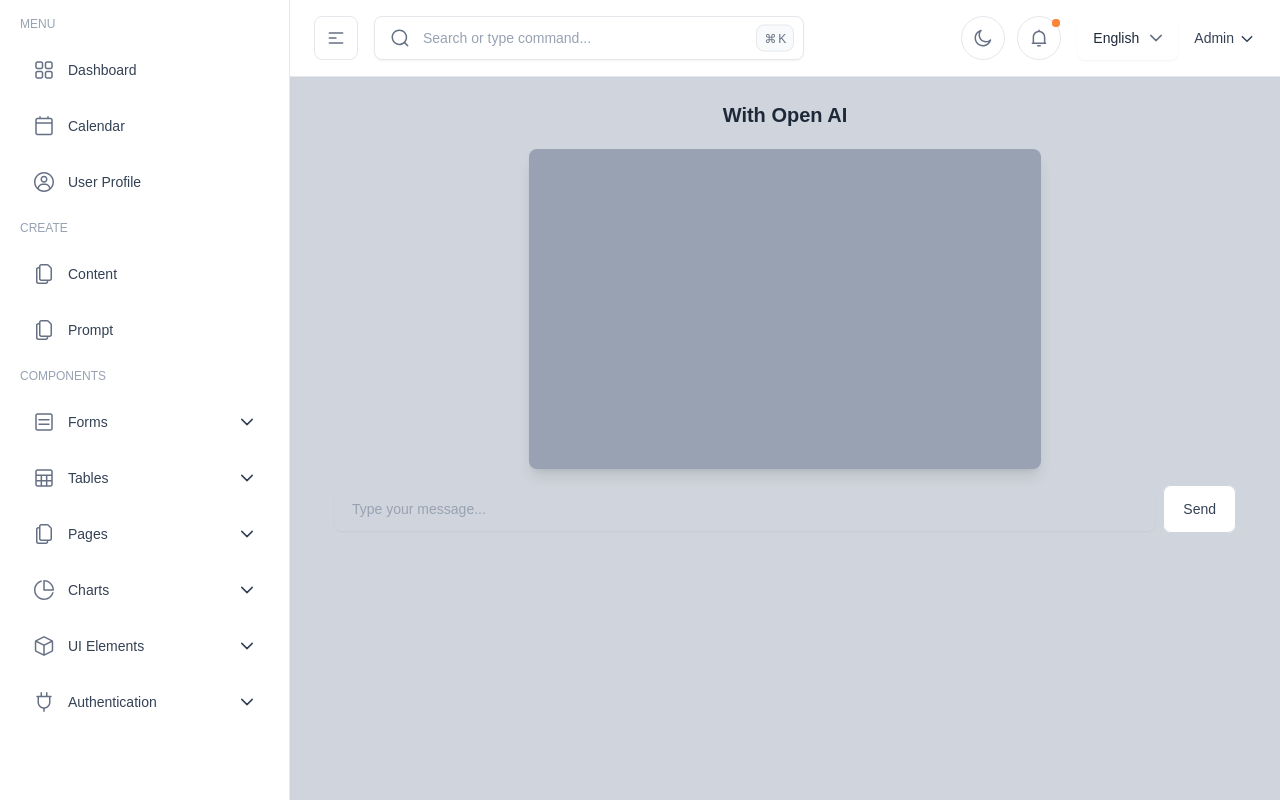
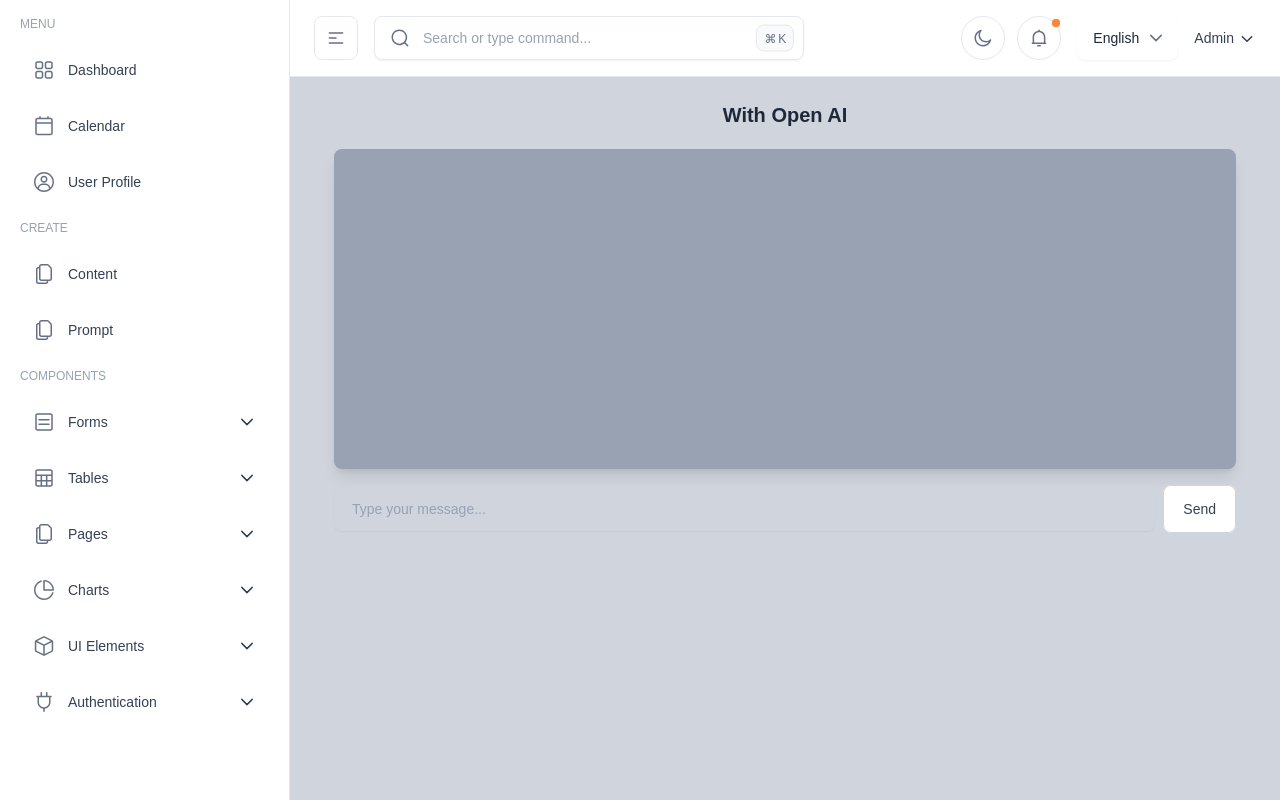
Before and after one commit to lletter12/cms, a Next.js app: page /en/create/prompt in a window 1280 px wide. Built offline with nearby package versions, Linux system fonts and the light colour scheme.

Commit message:
10th commit

```diff
--- a/src/app/[locale]/(sidebar)/calendar/page.tsx
+++ b/src/app/[locale]/(sidebar)/calendar/page.tsx
@@ -3,7 +3,7 @@ import {PageBreadcrumb} from "@/components/common/PageBreadCrumb";
 
 export default function Page () {
     return (
-        <div>
+        <div className={"size-full"}>
             <PageBreadcrumb pageTitle="Calendar" />
             <Calendar />
         </div>
--- a/src/components/llm/OpenAiChat.tsx
+++ b/src/components/llm/OpenAiChat.tsx
@@ -55,8 +55,8 @@ export const OpenAIChat = () => {
     };
 
     return (
-        <div className="flex flex-col items-center p-5 h-full">
-            <div className="w-full h-80 max-h-screen max-w-lg overflow-y-auto bg-gray-400 shadow-lg rounded-lg p-4 mb-4">
+        <div className="flex flex-col items-center p-5 size-full">
+            <div className="w-full h-80 max-h-screen overflow-y-auto bg-gray-400 shadow-lg rounded-lg p-4 mb-4">
                 {messages.map((msg, index) => (
                     <div
                         key={index}
```
